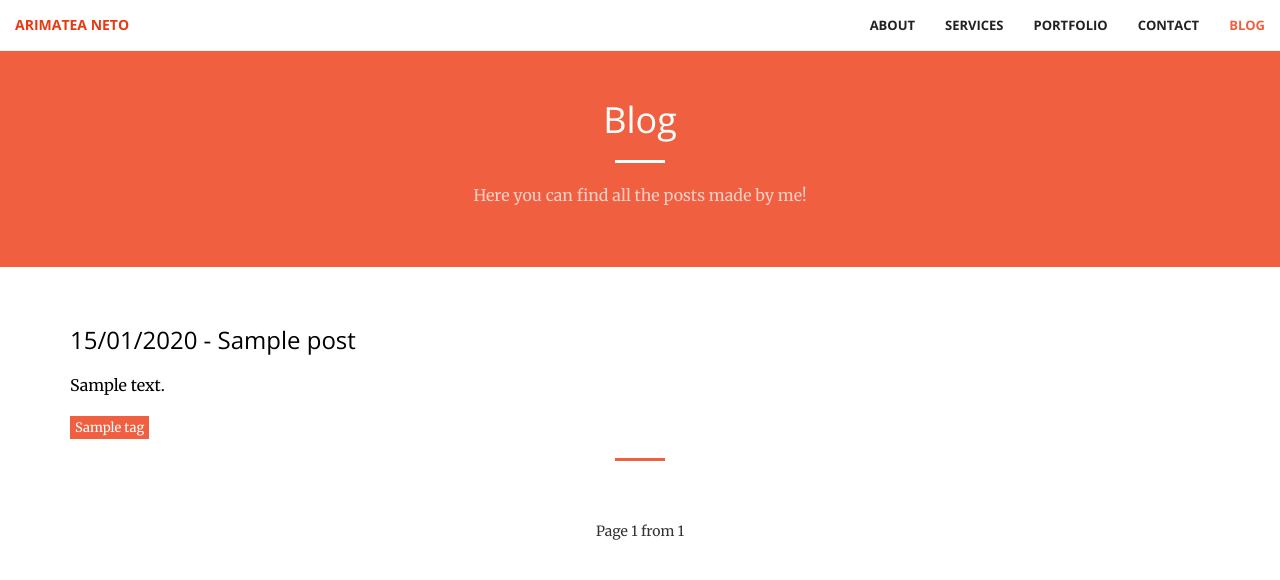
After one commit to arineto/arineto-website, a Django app: template apps/blog/templates/blog/post_list.html in a window 1280 px wide. The commit adds this page. Shown: the top 580 px of the page. Run offline with Django 3.2, Linux system fonts and the light colour scheme; the template is opened without the code that fills it: most values are stand-ins (such as "Sample title", 1, 10 or a date in 2020); some libraries are stand-ins or nearby versions.

```diff
--- a/apps/blog/templates/blog/_post_row.html
+++ b/apps/blog/templates/blog/_post_row.html
@@ -1,3 +1,4 @@
+<a class="post-row" href="{% url 'blog:post_details' post.slug %}">
     <div class="row">
         <div class="col-sm-12">
             <h3 class="post-title">{{ post.released_at|date:'d/m/Y' }} - {{ post.title }}</h3>
@@ -8,3 +9,4 @@
             <hr>
         </div>
     </div>
+</a>
--- a/apps/blog/templates/blog/base.html
+++ b/apps/blog/templates/blog/base.html
@@ -3,25 +3,3 @@
 {% block navbar %}
   {% include 'blog/_navbar.html' %}
 {% endblock %}
-
-{% block content %}
-<section class="bg-primary small">
-    <div class="container">
-        <div class="col-lg-8 col-lg-offset-2 text-center">
-            <h1 id="section-heading">Blog</h1>
-            <hr class="light">
-            <p class="text-faded">Here you can find all the posts made by me!</p>
-        </div>
-    </div>
-</section>
-
-<section class="small-top small-bottom">
-    <div class="container">
-        {% for post in object_list %}
-            {% include 'blog/_post_row.html' with post=post %}
-        {% endfor %}
-    </div>
-</section>
-
-{% include 'blog/_paginator.html' %}
-{% endblock %}
--- /dev/null
+++ b/apps/blog/templates/blog/post_list.html
@@ -0,0 +1,23 @@
+{% extends 'blog/base.html' %}
+
+{% block content %}
+<section class="bg-primary small">
+    <div class="container">
+        <div class="col-lg-8 col-lg-offset-2 text-center">
+            <h1 id="section-heading">Blog</h1>
+            <hr class="light">
+            <p class="text-faded">Here you can find all the posts made by me!</p>
+        </div>
+    </div>
+</section>
+
+<section class="small-top small-bottom">
+    <div class="container">
+        {% for post in object_list %}
+            {% include 'blog/_post_row.html' with post=post %}
+        {% endfor %}
+    </div>
+</section>
+
+{% include 'blog/_paginator.html' %}
+{% endblock %}
--- a/apps/blog/urls.py
+++ b/apps/blog/urls.py
@@ -3,5 +3,7 @@ from django.conf.urls import url
 from apps.blog import views
 
 urlpatterns = [
+    url(r'^(?P<slug>[-\w]+)/$', views.PostDetailView.as_view(),
+        name='post_details'),
     url(r'^$', views.PostListView.as_view(), name='home'),
 ]
--- a/static/css/overrides.css
+++ b/static/css/overrides.css
@@ -27,6 +27,16 @@ span.tag{
     color: #fff;
 }
 
+span.tag-light{
+    background-color: #fff;
+    color: #F05F40;
+}
+
 h3.post-title{
     margin-bottom: 20px;
 }
+
+a.post-row{
+    cursor: pointer;
+    color: #000;
+}
```
Also changed, not shown: apps/blog/templates/blog/post_details.html (added, +25 -0 lines), apps/blog/views.py (+8 -1 lines). Lines whose indentation alone changed are shown as unchanged.
